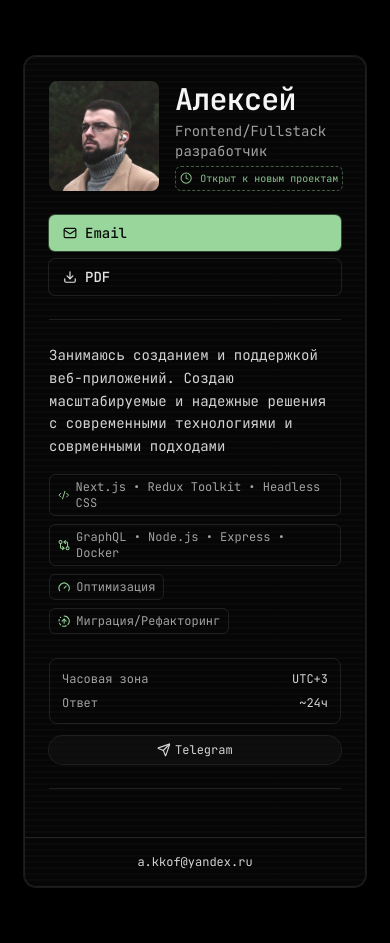
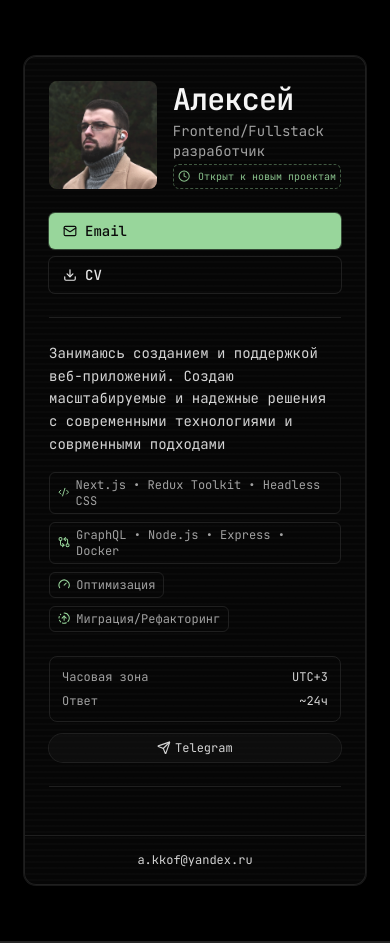
Before and after one commit to alexixx/kkof_dev, a React (Vite) app: page / in a window 390 px wide. Built offline with nearby package versions, Linux system fonts and the light colour scheme.

Commit message:
fix: some text fixes

```diff
--- a/src/themes/minimal/PageMinimal.tsx
+++ b/src/themes/minimal/PageMinimal.tsx
@@ -44,9 +44,9 @@ const PageMinimal = () => {
           <div className="relative p-6 md:p-8">
             <div className="flex flex-col items-start gap-6 sm:flex-row sm:items-center sm:justify-between">
               <div className="flex   gap-4">
-                <div className="relative">
+                <div className="overflow-hidden   max-w-[110px] sm:max-w-[120px]  aspect-square rounded-lg ring- ring-green-100 ">
                   <img
-                    className=" max-w-[110px] sm:max-w-[120px] aspect-square rounded-lg  object-cover  filter-[contrast(1.05)] ring- ring-green-100"
+                    className="  h-full  object-cover  filter-[contrast(1.05)] "
                     alt="Портрет разработчика"
                     src={`/src/assets/profile.webp`}
                   />
@@ -81,7 +81,7 @@ const PageMinimal = () => {
                   target="_blank"
                   className="inline-flex items-center gap-2 rounded-md px-3.5 py-2 text-sm font-medium text-neutral-200 ring-1 ring-neutral-800/80 transition outline-none hover:text-green-100 hover:ring-green-100/40 focus-visible:outline-2 focus-visible:outline-offset-2 focus-visible:outline-green-100">
                   <Download size={14} />
-                  <span>PDF</span>
+                  <span>CV</span>
                 </a>
               </div>
             </div>
```
